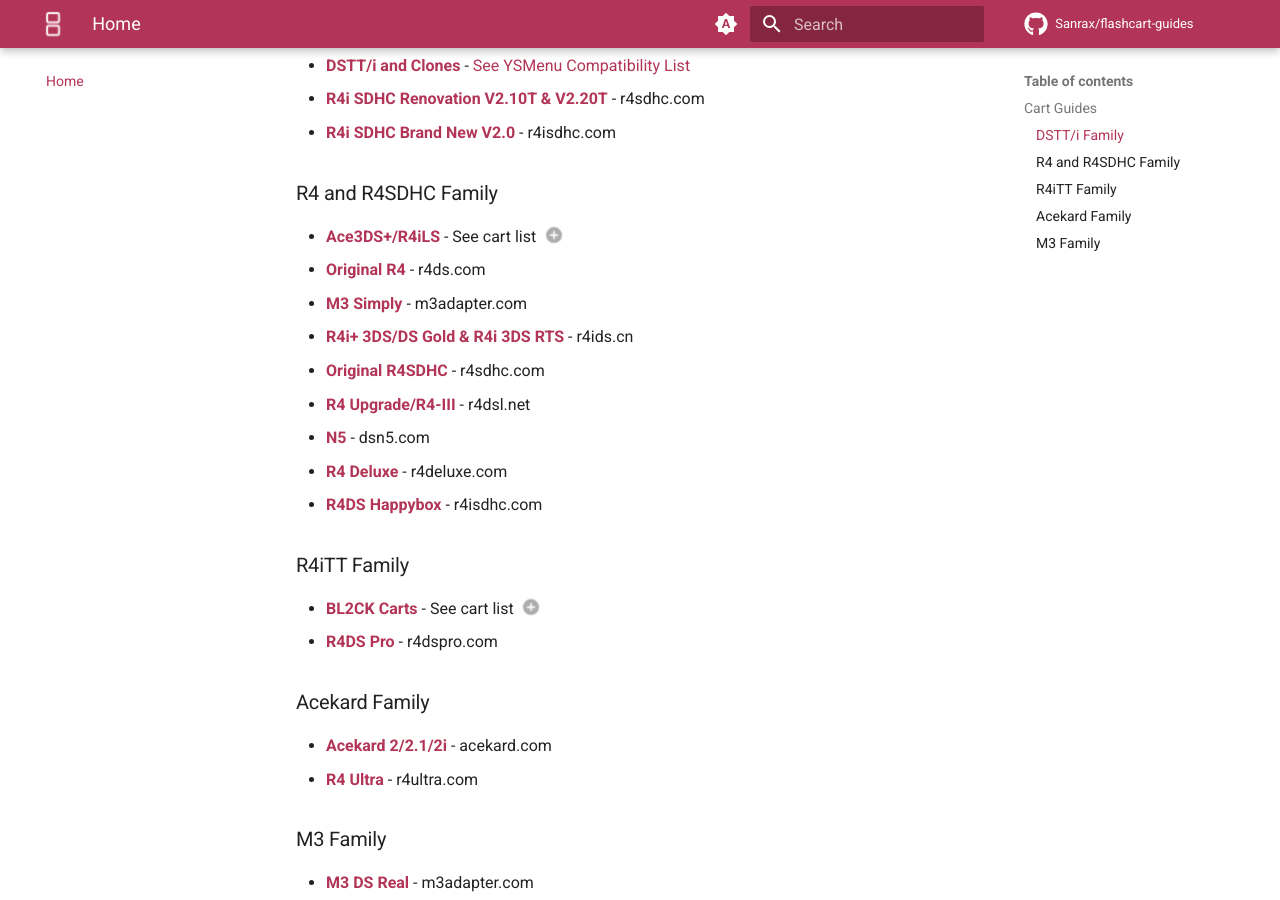
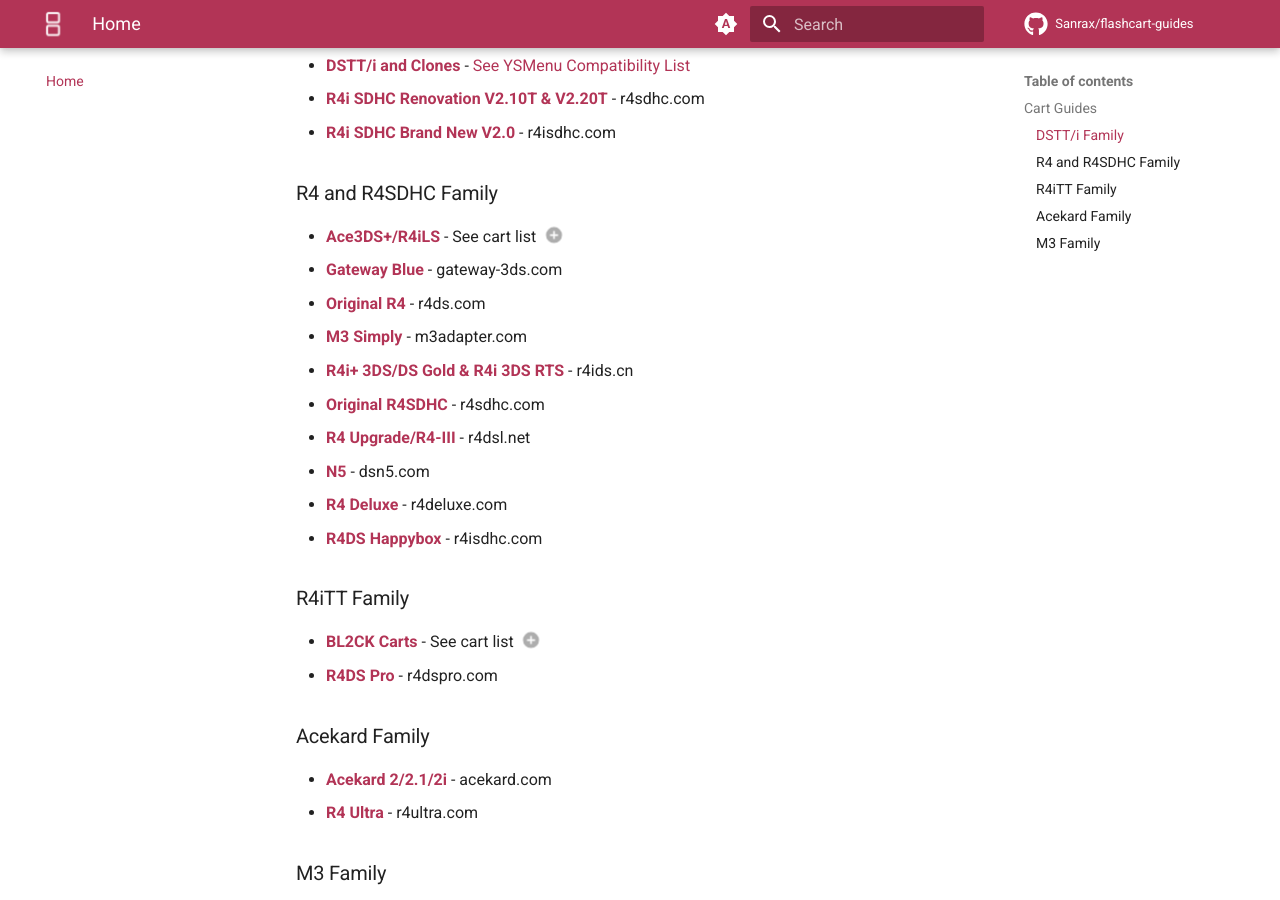
Before and after one commit to Sanrax/flashcart-guides, an MkDocs documentation site: the page built from docs/index.md, in a window 1280 px wide and 900 px high, scrolled down 557 px. Built offline with MkDocs 1.6.1 and Material for MkDocs 9.7.7, drawn with Linux system fonts in a browser that asks for light colours; comment, search, counter and statistics services are not loaded.

Commit message:
Add GWBlue to index

```diff
--- a/docs/index.md
+++ b/docs/index.md
@@ -24,6 +24,7 @@
 <div class="annotate" markdown>
 
 - [**Ace3DS+/R4iLS**](cart-guides/ace3ds_r4ils.md) - See cart list (1)
+- [**Gateway Blue**](cart-guides/gwblue.md "<img src="images/gwblue.png" alt="Gateway Blue" width="100">") - gateway-3ds.com
 - [**Original R4**](cart-guides/r4ds.md "<img src="images/r4ds.png" alt="R4DS" width="100">") - r4ds.com
 - [**M3 Simply**](cart-guides/r4ds.md "<img src="images/m3simply.jpg" alt="M3 Simply" width="100">") - m3adapter.com
 - [**R4i+ 3DS/DS Gold & R4i 3DS RTS**](cart-guides/r4ids_cn.md "<img src="images/r4ids_cn.png" alt="r4ids.cn" width="100">") - r4ids.cn
```
Also changed, not shown: docs/cart-guides/gwblue.md (+1 -0 lines).
